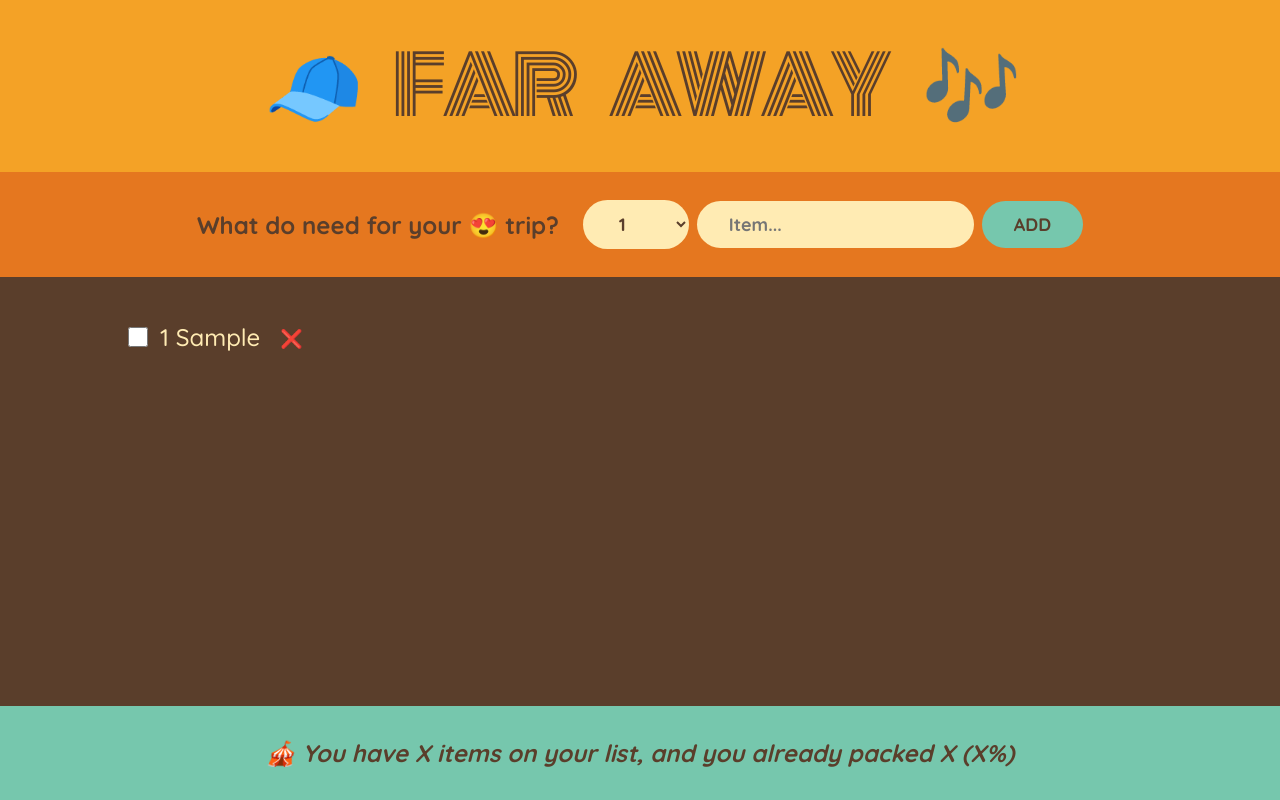
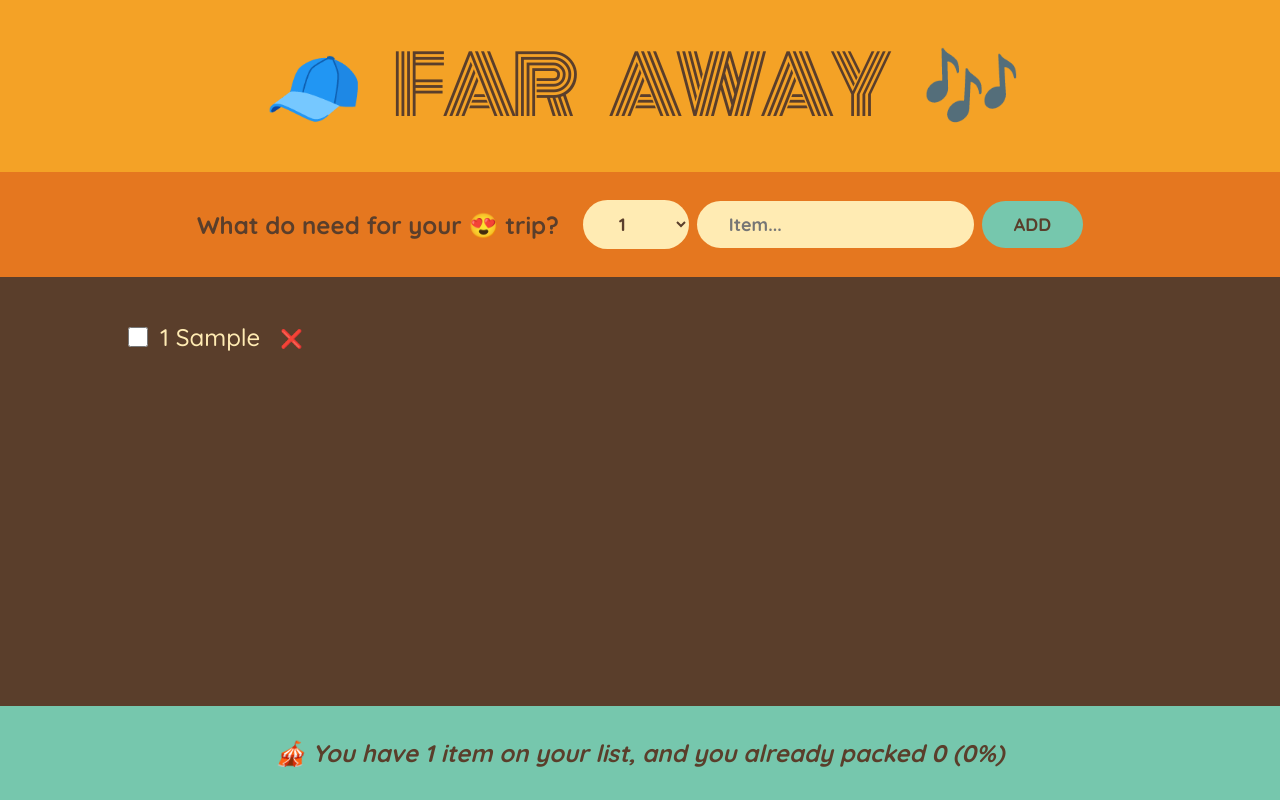
Before and after one commit to kimheang-born/03-react-travel-list, a React (Create React App) app: page / in a window 1280 px wide. Both pictures are taken after typing "Sample" into the empty fields and a click on the button "ADD". Built offline with nearby package versions, Linux system fonts and the light colour scheme; the HTML template or start-up script is replaced by a standard one.

Commit message:
feat: stats computed

```diff
--- a/src/App.js
+++ b/src/App.js
@@ -30,7 +30,7 @@ function App() {
         onDeleteItem={handleDeleteItem}
         onToggleItem={handleToggleItem}
       />
-      <Stats />
+      <Stats items={items} />
     </div>
   );
 }
@@ -49,7 +49,6 @@ function Form({ onAddItems }) {
     if (!description) return;
 
     const newItem = { description, quantity, packed: false, id: Date.now() };
-    console.log(newItem);
 
     onAddItems(newItem);
 
@@ -111,10 +110,28 @@ function Item({
   );
 }
 
-function Stats() {
+function Stats({ items }) {
+  if (!items.length) {
+    return (
+      <p className="stats">
+        <em>Start adding some items to your package list 🏕️</em>
+      </p>
+    );
+  }
+
+  const numItems = items.length;
+  const numPacked = items.filter((item) => item.packed).length;
+  const percentage = Math.round((numPacked / numItems) * 100);
+  const itemText = numItems > 1 ? 'items' : 'item';
+
   return (
     <footer className="stats">
-      <em>🎪 You have X items on your list, and you already packed X (X%)</em>
+      <em>
+        {percentage === 100
+          ? 'You got everthing! Ready to go 🌇'
+          : `🎪 You have ${numItems} ${itemText} on your list,
+        and you already packed ${numPacked} (${percentage}%)`}
+      </em>
     </footer>
   );
 }
```
